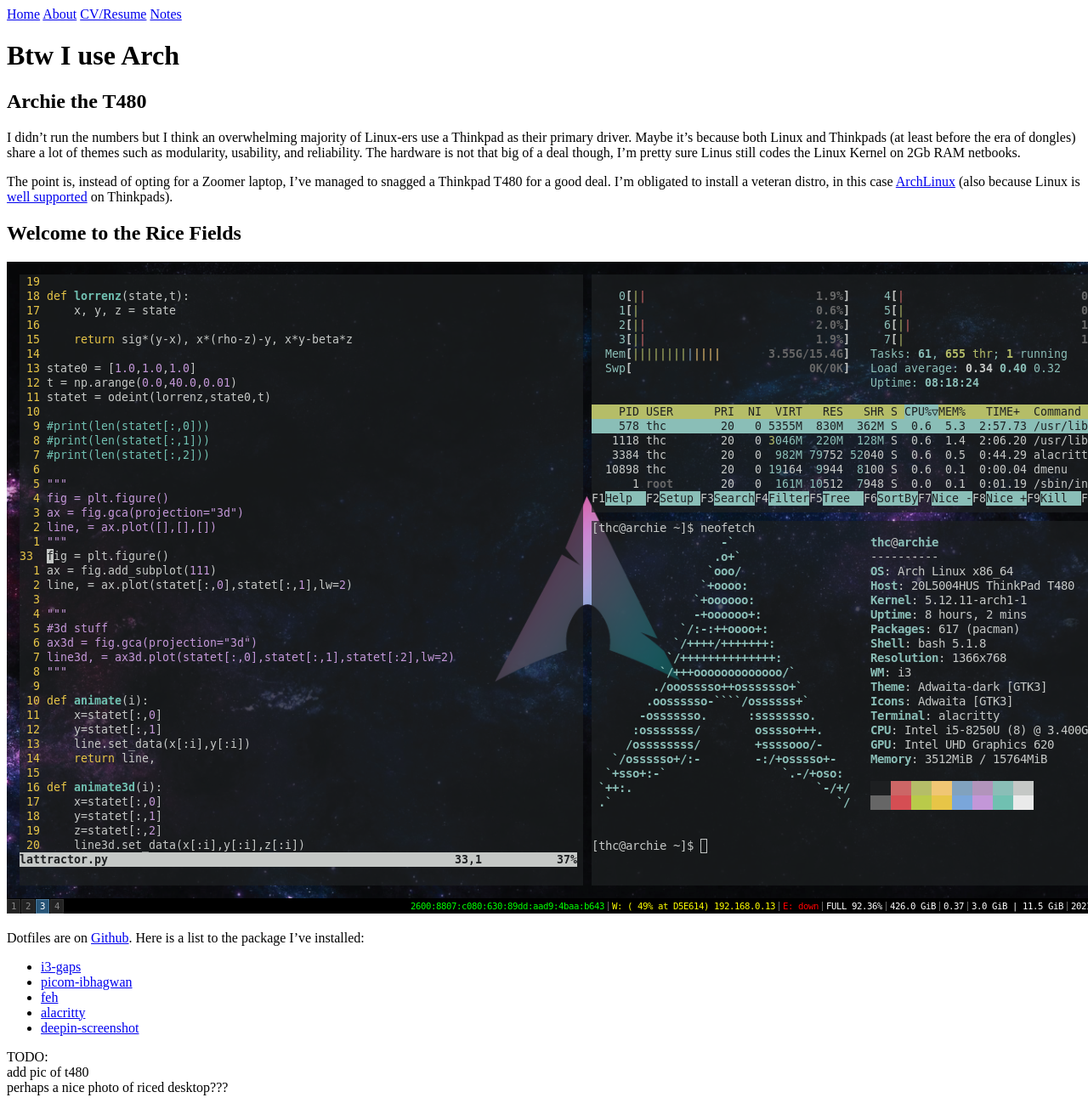
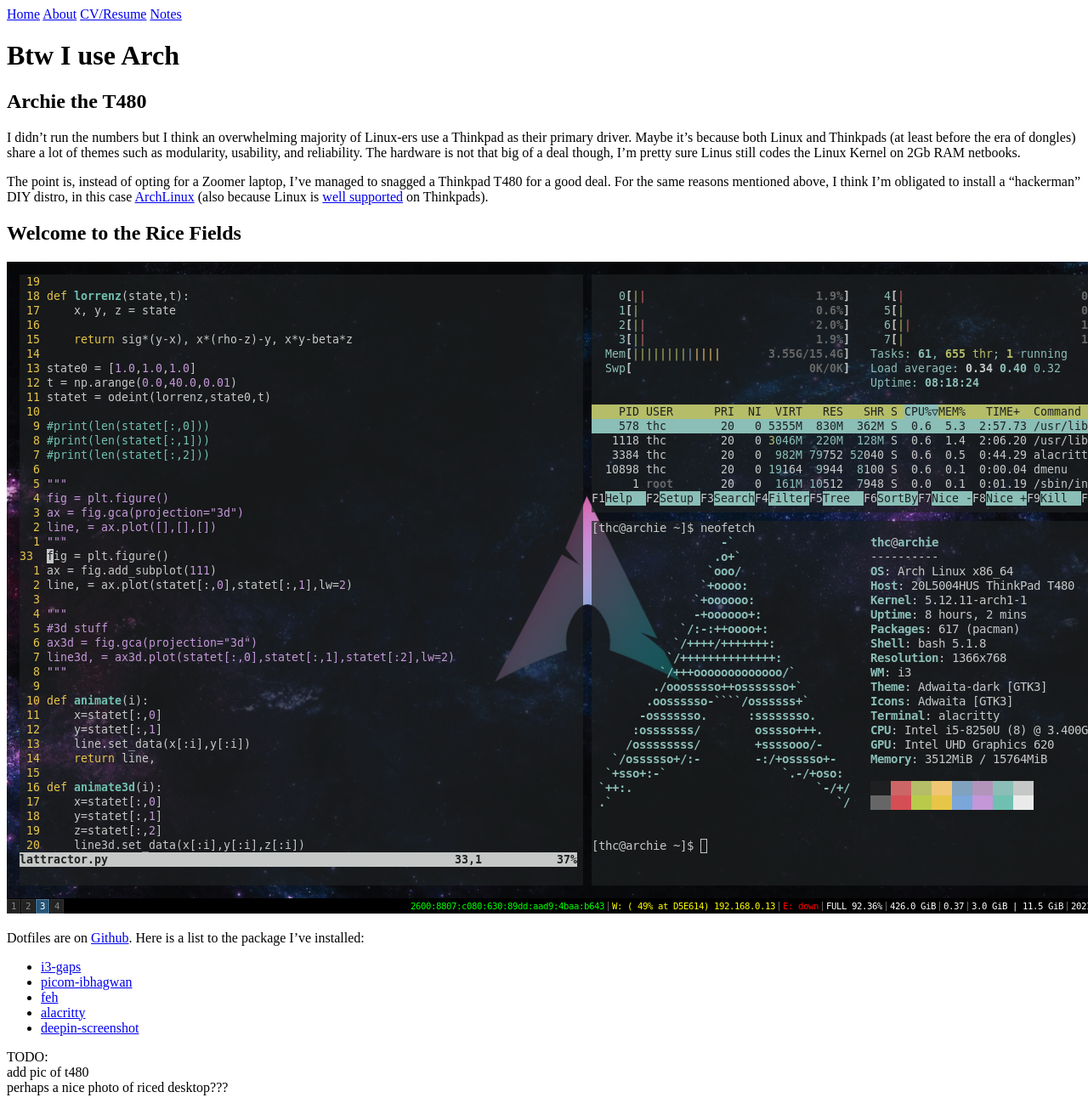
Before and after one commit to thaihangchung7/thaihangchung7.github.io, a Jekyll site: the page built from _notes/archie.md, in a window 1280 px wide. Shown: the whole page at 85% size. Built offline with Jekyll 4.4.1, drawn with Linux system fonts in a browser that asks for light colours.

Commit message:
Expanded on "veteran"  #Please enter the commit message for your changes. Lines starting

```diff
--- a/_notes/archie.md
+++ b/_notes/archie.md
@@ -8,7 +8,7 @@
 
 I didn't run the numbers but I think an overwhelming majority of Linux-ers use a Thinkpad as their primary driver. Maybe it's because both Linux and Thinkpads (at least before the era of dongles) share a lot of themes such as modularity, usability, and reliability. The hardware is not that big of a deal though, I'm pretty sure Linus still codes the Linux Kernel on 2Gb RAM netbooks.
 
-The point is, instead of opting for a Zoomer laptop, I've managed to snagged a Thinkpad T480 for a good deal. I'm obligated to install a veteran distro, in this case [ArchLinux](https://archlinux.org/) (also because Linux is [well supported](https://support.lenovo.com/us/en/solutions/pd031426-linux-for-personal-systems) on Thinkpads).
+The point is, instead of opting for a Zoomer laptop, I've managed to snagged a Thinkpad T480 for a good deal. For the same reasons mentioned above, I think I'm obligated to install a "hackerman" DIY distro, in this case [ArchLinux](https://archlinux.org/) (also because Linux is [well supported](https://support.lenovo.com/us/en/solutions/pd031426-linux-for-personal-systems) on Thinkpads).
 
 ## Welcome to the Rice Fields
 
```
